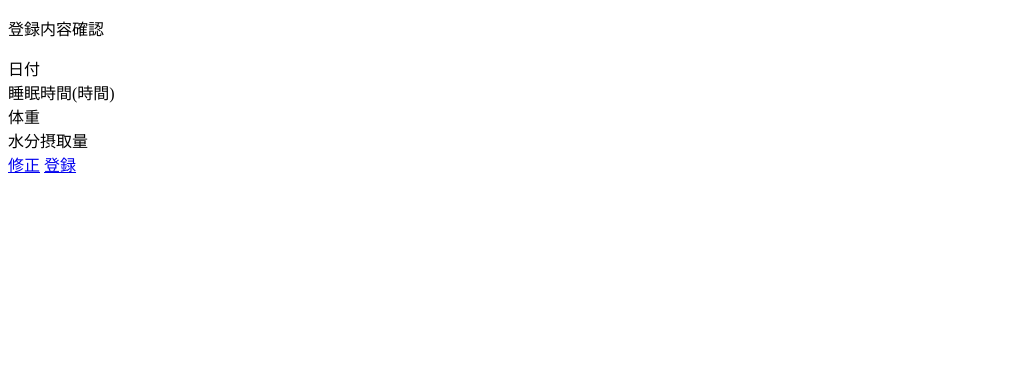
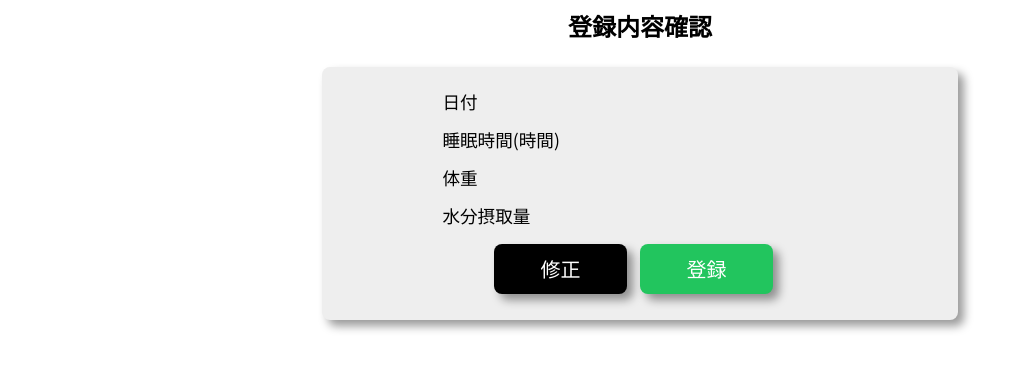
Before and after one commit to yoshiokaharuto/2024_health_care, a Flask app: template templates/health/health_record_confirm.html in a window 1280 px wide. Shown: the top 370 px of the page, without its empty margins (0-1024 px from the left). Run offline with Flask 3, Linux system fonts and the light colour scheme; the template is opened without the code that fills it, so the values that code supplies are empty.

Commit message:
class追記

```diff
--- a/templates/health/health_record_confirm.html
+++ b/templates/health/health_record_confirm.html
@@ -3,30 +3,35 @@
 <head>
     <meta charset="UTF-8">
     <meta name="viewport" content="width=device-width, initial-scale=1.0">
+    <link href="https://fonts.googleapis.com/css2?family=Noto+Sans+JP:wght@100..900&display=swap" rel="stylesheet">
+	<link rel="stylesheet" href="https://fonts.googleapis.com/css2?family=Material+Symbols+Outlined:opsz,wght,FILL,GRAD@40,400,0,0" />
+	<link rel="stylesheet" href="{{url_for('static',filename = 'css/style.css')}}">
+	<link rel="stylesheet" href="{{url_for('static',filename = 'css/confirm.css')}}">
     <title>登録内容確認</title>
 </head>
 <body>
-    <p>登録内容確認</p>
-    <div>
-        <div>
-            <label>日付</label>
-            <span>{{ session['health_date'] }}</span>
+    <p class="sub_title">登録内容確認</p>
+    <div class="range">
+        <div class="item">
+            <label class="label">日付</label>
+            <span class="element">{{ session['health_date'] }}</span>
         </div>
-        <div>
-            <label>睡眠時間(時間)</label>
-            <span>{{ session['sleep_time']}}</span>
+        <div class="item">
+            <label class="label">睡眠時間(時間)</label>
+            <span class="element">{{ session['sleep_time']}}</span>
         </div>
-        <div>
-            <label>体重</label>
-            <span>{{ session['weight']}}</span>
+        <div class="item">
+            <label class="label">体重</label>
+            <span class="element">{{ session['weight']}}</span>
         </div>
-        <div>
-            <label>水分摂取量</label>
-            <span>{{ session['water_intake']}}</span>
+        <div class="item">
+            <label class="label">水分摂取量</label>
+            <span class="element">{{ session['water_intake']}}</span>
         </div>
-
+        <div class="button_wrapper">
+            <a href="{{url_for('health.health_record')}}" class="back_button">修正</a>
+            <a href="{{url_for('health.health_record_execute')}}" class="exe_button">登録</a>
+        </div>
     </div>
-    <a href="{{url_for('health.health_record')}}">修正</a>
-    <a href="{{url_for('health.health_record_execute')}}">登録</a>
 </body>
 </html>
```
